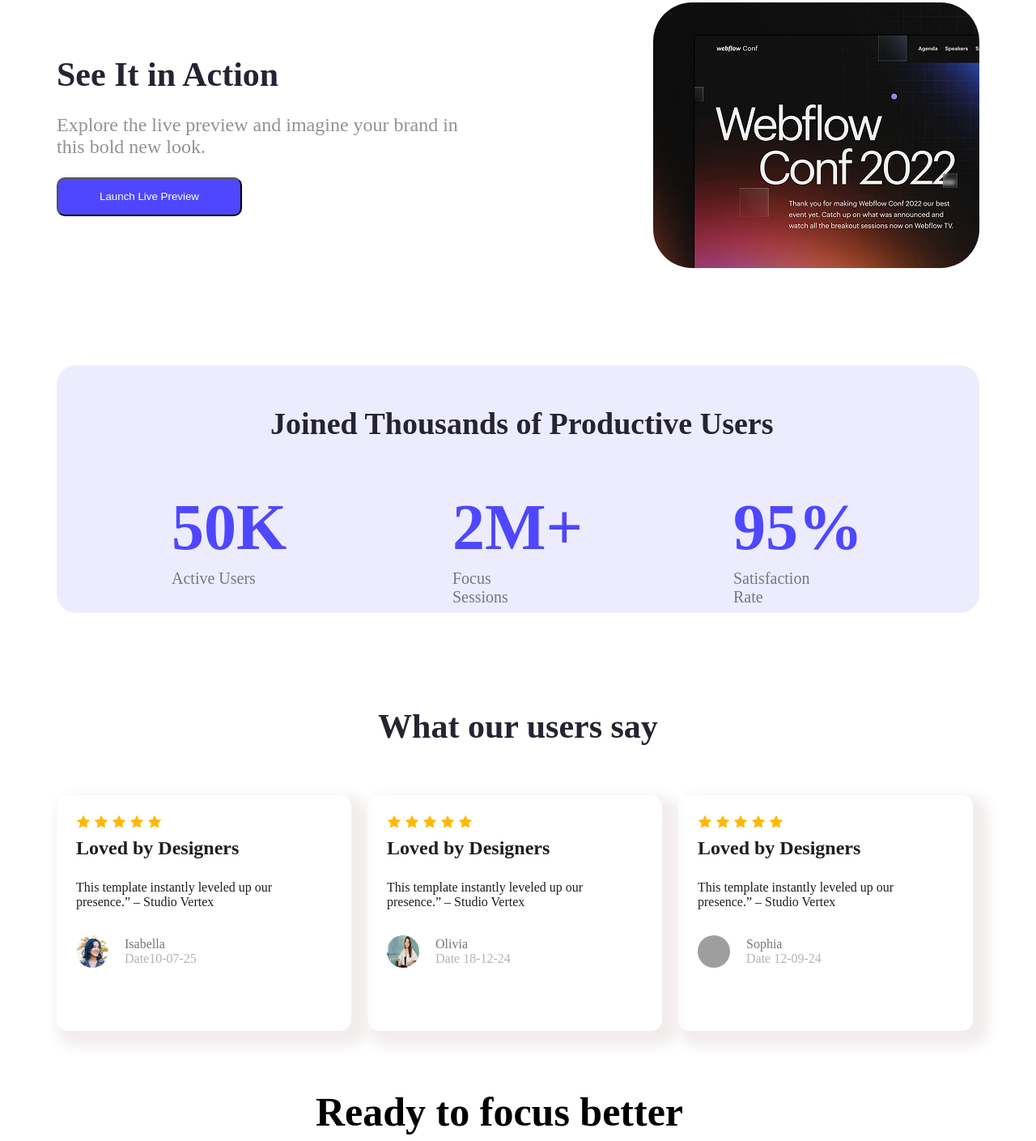
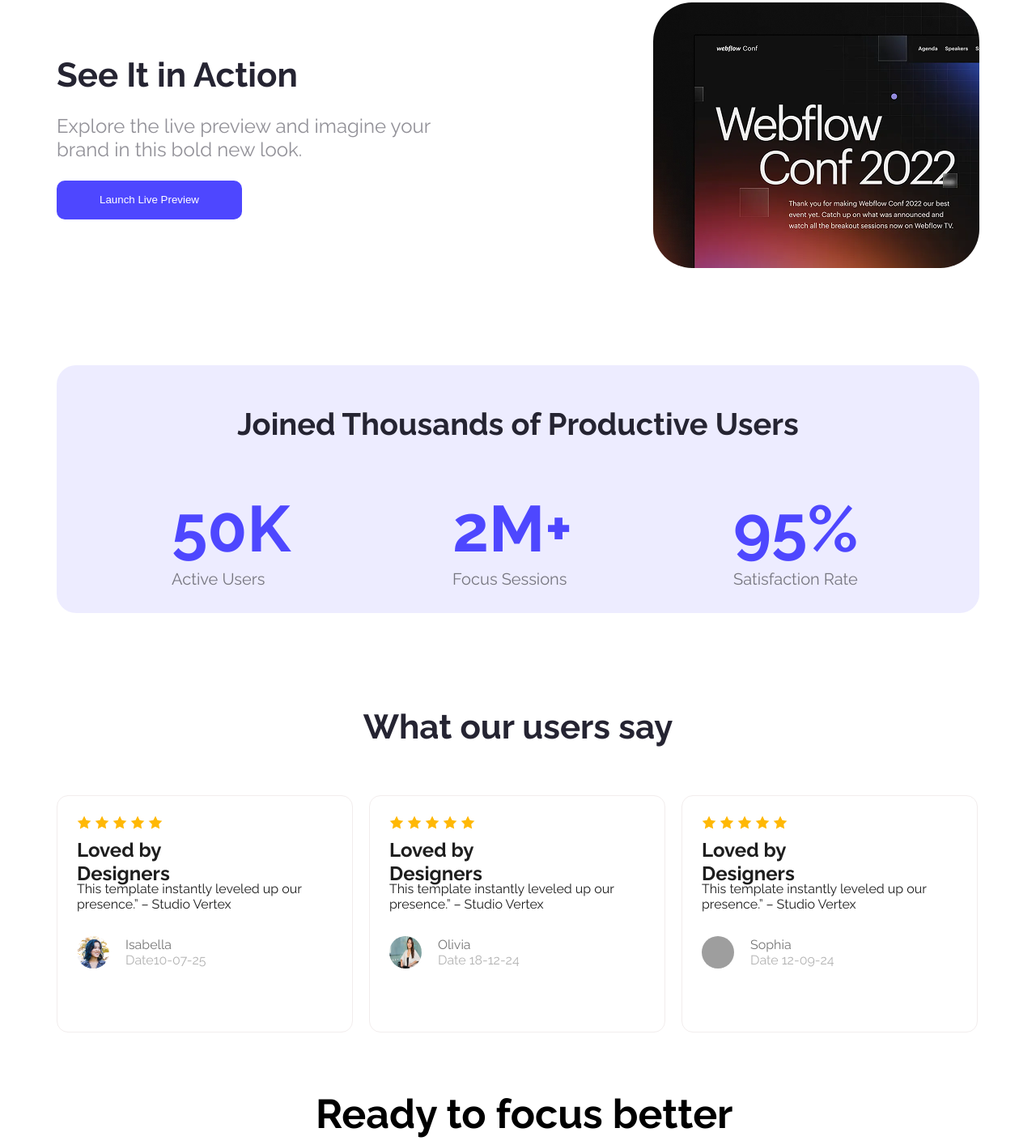
Before and after one commit to minhaj-net/assignment_01, a plain HTML site: page index.html in a window 1280 px wide. Shown: the part 811-2220 px from the top of the page at 81% size. Drawn offline with Linux system fonts and the light colour scheme; grey boxes are pictures that could not be loaded.

Commit message:
correction

```diff
--- a/css/style.css
+++ b/css/style.css
@@ -1,5 +1,12 @@
 *{
     margin: 0;
+}
+button{
+    outline: 0;
+    border: none;
+}
+body{
+    font-family: "Raleway", sans-serif;
 }
 header{
     max-width: 1440px;
@@ -120,12 +127,12 @@ main{
     margin: 0 auto;
 }
 .user-main-title{
-    width: 856px;
     height: 45px;
     font-size: 38px;
     font-weight: 700px;
     color: rgba(37, 36, 50, 1);
-    padding-left:264px ;
+    display: block;
+    text-align: center;
     padding-top: 50px;
     margin-bottom: 0;
 }
@@ -139,7 +146,6 @@ main{
     margin-top: 0;
 }
 .user-sub-title{
-    width: 120px;
     height: 24px;
     font-size: 20px;
     color: rgba(0, 0, 0, 0.5);
@@ -195,8 +201,8 @@ main{
     padding: 24px;
     gap: 24px;
     background-color: rgba(255, 255, 255, 0.5);
-    box-shadow: 10px 10px 15px 10px rgba(242, 237, 237, 1);
     border-radius: 14px;
+    border: 1px solid rgba(242, 237, 237, 1);
 
 }
 .feedback-title{
@@ -286,8 +292,8 @@ main{
     padding: 20px 32px;
     border-radius: 10px;
     background-color: rgba(255, 255, 255, 1);
-    box-shadow: 10px 10px 15px rgba(214, 221, 237, 1);
     border: none;
+    box-sizing: border-box;
 }
 .touch-right textarea{
     width: 540px;
@@ -295,8 +301,8 @@ main{
     padding: 20px 0 0 20px;
       border-radius: 10px;
     background-color: rgba(255, 255, 255, 1);
-    box-shadow: 10px 10px 15px rgba(214, 221, 237, 1);
-    border: none;
+    box-sizing: border-box;
+    border: 1px solid rgba(214, 221, 237, 1);
     resize: none;
 }
 .touch-right-btn{
--- a/index.html
+++ b/index.html
@@ -5,6 +5,9 @@
     <meta name="viewport" content="width=device-width, initial-scale=1.0">
     <title>Webflow Agencies</title>
     <link rel="stylesheet" href="css/style.css">
+    <link rel="preconnect" href="https://fonts.googleapis.com">
+    <link rel="preconnect" href="https://fonts.gstatic.com" crossorigin>
+    <link href="https://fonts.googleapis.com/css2?family=Raleway:ital,wght@0,100..900;1,100..900&display=swap" rel="stylesheet">
 </head>
 <body>
     <header>
```
